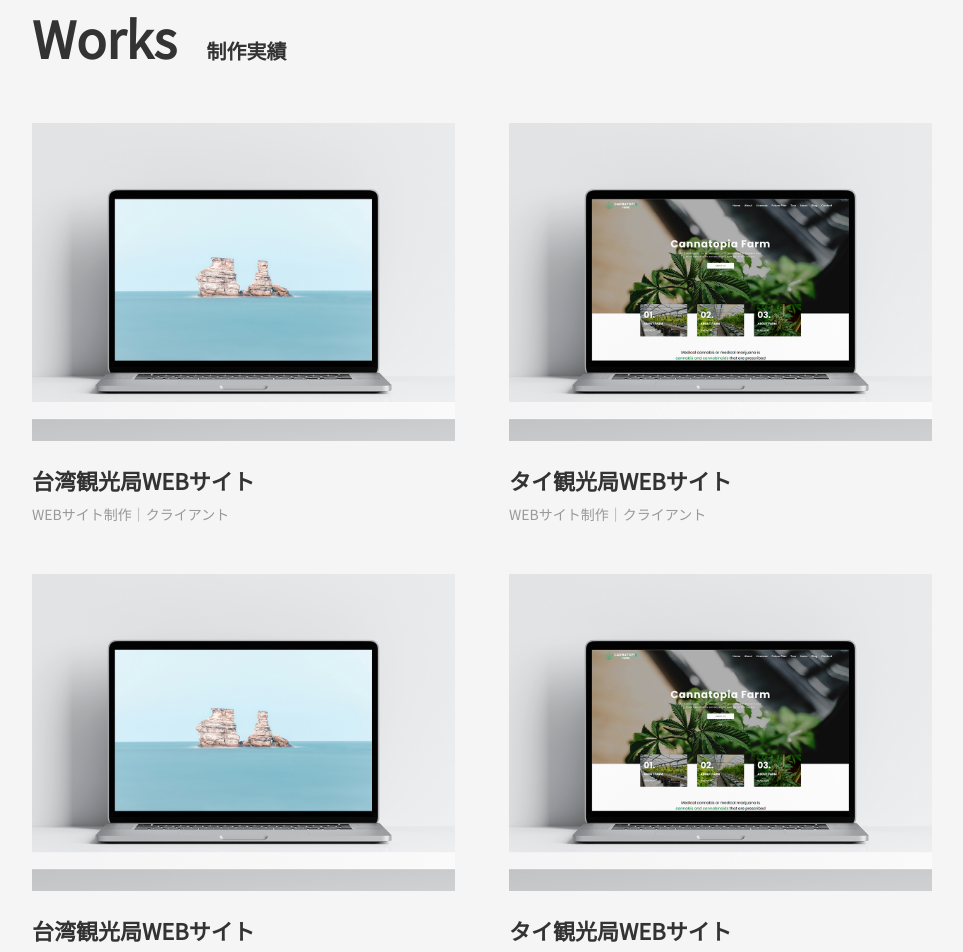
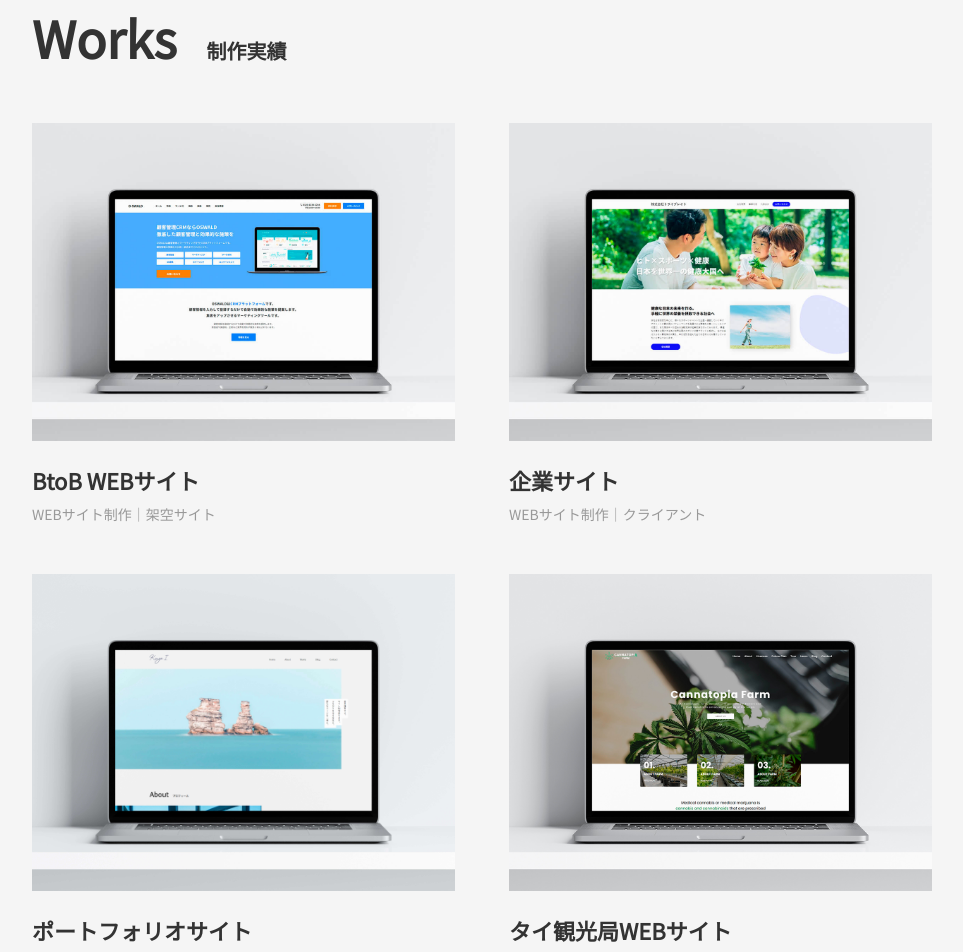
Before and after one commit to kengo1226/next-blog, a Next.js app: page /works in a window 1280 px wide. Shown: the part 980-1932 px from the top of the page, without its empty margins (158-1121 px from the left). Built offline with nearby package versions, Linux system fonts and the light colour scheme.

Commit message:
実績を変更

```diff
--- a/src/pages/index.js
+++ b/src/pages/index.js
@@ -11,6 +11,7 @@ import workImg1 from "../../public/img/works1.jpg"
 import workImg2 from "../../public/img/works2.jpg"
 import workImg3 from "../../public/img/works3.jpg"
 import workImg4 from "../../public/img/works4.jpg"
+import workImg5 from "../../public/img/works5.jpg"
 import {client} from "../lib/client";
 import ConvertDate from "../components/convertdate";
 import { ScrollCom } from "../components/ScrollCom";
@@ -105,10 +106,10 @@ export default function Home({blog}) {
             </div>
             <div className="work fadeIn">
                 <div className="work-img">
-                    <Image src={workImg2} />
+                    <Image src={workImg5} />
                 </div>
                 <div className="work-sub">
-                    <p className="work-ttl">タイ観光局WEBサイト</p>
+                    <p className="work-ttl">企業サイト</p>
                     <p className="work-desc">WEBサイト制作<span>｜</span>クライアント</p>
                 </div>
             </div>
--- a/src/pages/works.js
+++ b/src/pages/works.js
@@ -7,6 +7,9 @@ import Image from "next/image";
 import worksImg from "../../public/img/works-img.jpg"
 import workImg1 from "../../public/img/works1.jpg"
 import workImg2 from "../../public/img/works2.jpg"
+import workImg3 from "../../public/img/works3.jpg"
+import workImg4 from "../../public/img/works4.jpg"
+import workImg5 from "../../public/img/works5.jpg"
 
 function works() {
 return (
@@ -39,29 +42,29 @@ return (
             <div className={styles.productionContainer}>
                 <div className={styles.work}>
                     <div className={styles.workImg}>
-                        <Image src={workImg1} />
+                        <Image src={workImg4} />
                     </div>
                     <div className="work-sub">
-                        <p className="work-ttl">台湾観光局WEBサイト</p>
+                        <p className="work-ttl">BtoB WEBサイト</p>
+                        <p className="work-desc">WEBサイト制作<span>｜</span>架空サイト</p>
+                    </div>
+                </div>
+                <div className={styles.work}>
+                    <div className={styles.workImg}>
+                        <Image src={workImg5} />
+                    </div>
+                    <div className="work-sub">
+                        <p className="work-ttl">企業サイト</p>
                         <p className="work-desc">WEBサイト制作<span>｜</span>クライアント</p>
                     </div>
                 </div>
                 <div className={styles.work}>
                     <div className={styles.workImg}>
-                        <Image src={workImg2} />
+                        <Image src={workImg3} />
                     </div>
                     <div className="work-sub">
-                        <p className="work-ttl">タイ観光局WEBサイト</p>
-                        <p className="work-desc">WEBサイト制作<span>｜</span>クライアント</p>
-                    </div>
-                </div>
-                <div className={styles.work}>
-                    <div className={styles.workImg}>
-                        <Image src={workImg1} />
-                    </div>
-                    <div className="work-sub">
-                        <p className="work-ttl">台湾観光局WEBサイト</p>
-                        <p className="work-desc">WEBサイト制作<span>｜</span>クライアント</p>
+                        <p className="work-ttl">ポートフォリオサイト</p>
+                        <p className="work-desc">WEBサイト制作<span>｜</span>自主制作</p>
                     </div>
                 </div>
                 <div className={styles.work}>
```
Also changed, not shown: public/img/works5.jpg (added).
